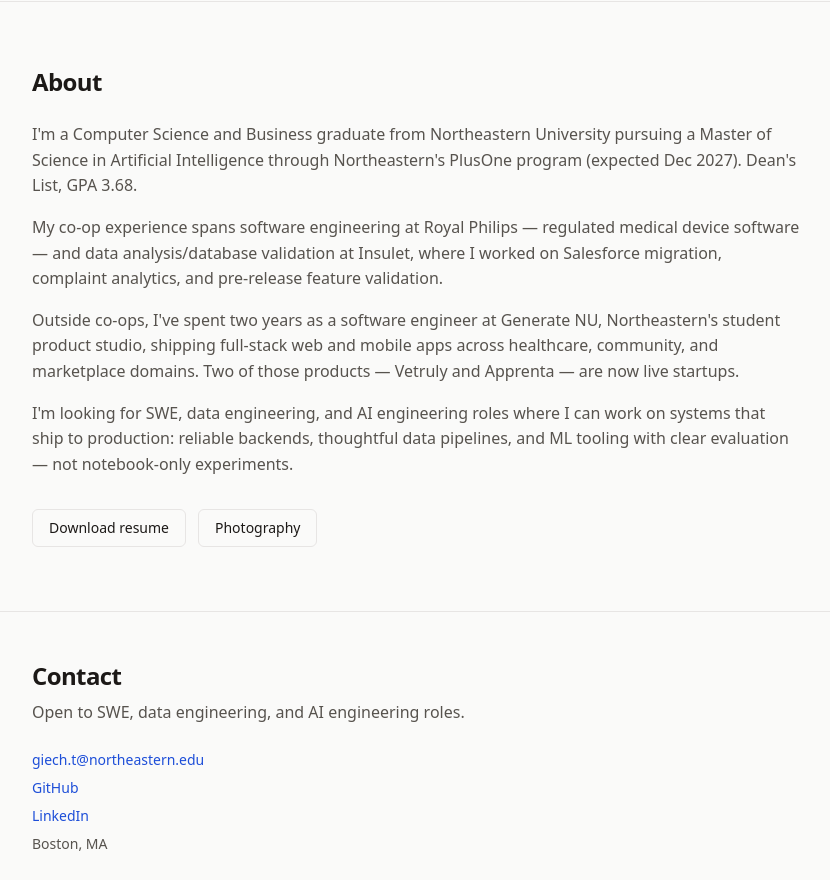
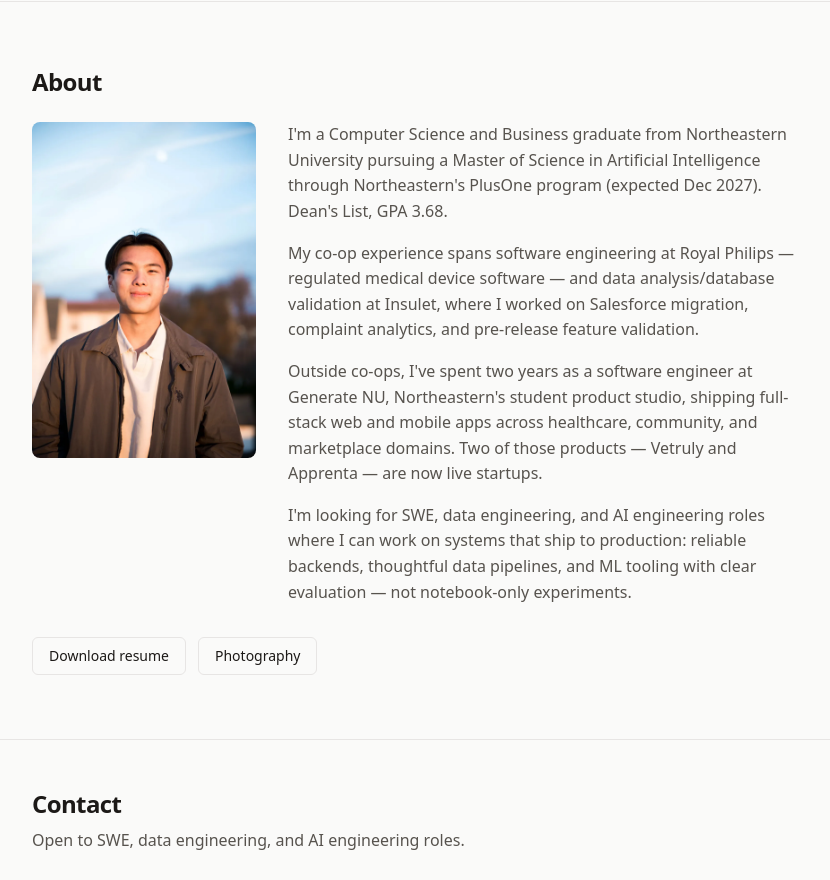
Before and after one commit to tGiech22/Website, a Next.js app: page / in a window 1280 px wide. Shown: the part 4900-5780 px from the top of the page, without its empty margins (224-1054 px from the left). Built offline with nearby package versions, Linux system fonts and the light colour scheme.

Commit message:
fix: profile picture

```diff
--- a/app/page.tsx
+++ b/app/page.tsx
@@ -1,3 +1,5 @@
+import Image from "next/image";
+
 import { ExperienceCard } from "@/components/ExperienceCard";
 import { Footer } from "@/components/Footer";
 import { Header } from "@/components/Header";
@@ -93,10 +95,20 @@
         <section id="about" className="border-t border-[var(--border)] px-6 py-16">
           <div className="mx-auto max-w-3xl">
             <h2 className="text-2xl font-semibold tracking-tight">About</h2>
-            <div className="mt-6 space-y-4 text-[var(--muted)]">
-              {site.about.map((paragraph) => (
-                <p key={paragraph}>{paragraph}</p>
-              ))}
+            <div className="mt-6 flex flex-col gap-8 sm:flex-row">
+              <Image
+                src="/headshot.webp"
+                alt="Photo of Tony Giech"
+                width={240}
+                height={360}
+                className="h-auto w-40 shrink-0 self-start rounded-lg object-cover sm:w-56"
+                priority
+              />
+              <div className="space-y-4 text-[var(--muted)]">
+                {site.about.map((paragraph) => (
+                  <p key={paragraph}>{paragraph}</p>
+                ))}
+              </div>
             </div>
             <div className="mt-8 flex flex-wrap gap-3">
               <a
```
Also changed, not shown: public/headshot.webp (added).
